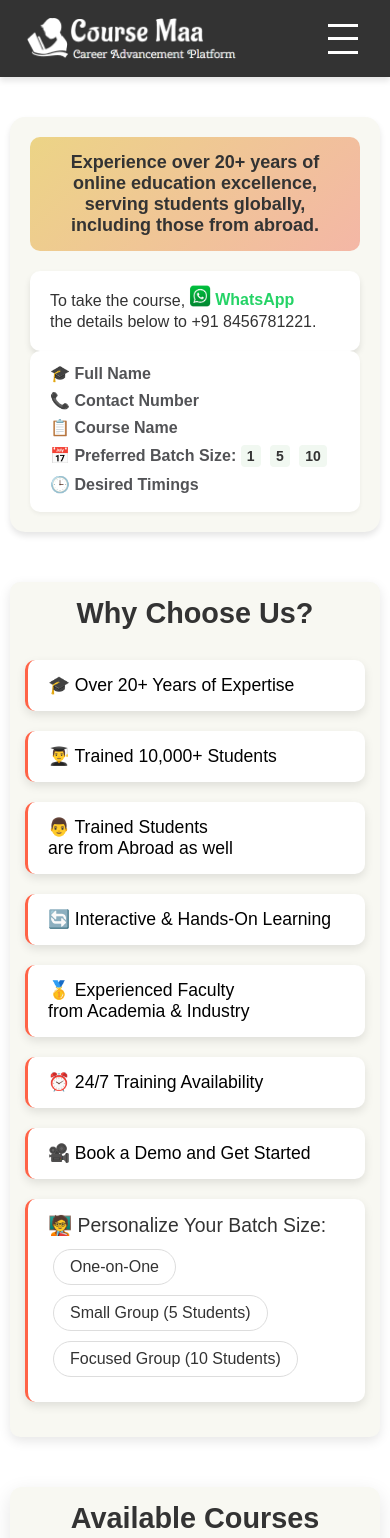
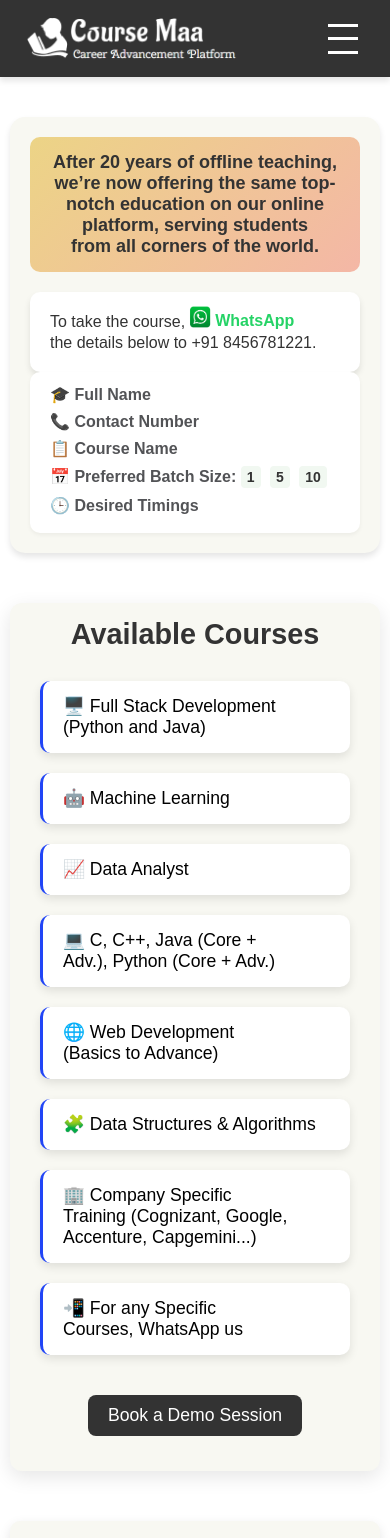
Before and after one commit to itsindrajput/codenexus, a React (Vite) app: page / in a window 390 px wide. Shown: the top 1538 px of the page. Built offline with nearby package versions, Linux system fonts and the light colour scheme; a web font is replaced by a local one.

Commit message:
Updating some content

```diff
--- a/src/components/CoursesSection.jsx
+++ b/src/components/CoursesSection.jsx
@@ -12,6 +12,15 @@ const CoursesSection = () => {
     <div className={styles.container}>
       {/* Conditionally render MobileCard only for mobile view */}
       {isMobile && <MobileCard />}
+
+      {/* available_Courses_mobo render only for mobile view */}
+      <div className={styles.available_Courses_mobo}>
+        <div className={styles.availableCourses}>
+          <h2 className={styles.heading}>Available Courses</h2>
+          <Courses />
+          <button className={styles.demoButton}>Book a Demo Session</button>
+        </div>
+      </div>
 
       <div className={styles.whyChooseUs}>
         <h2 className={styles.heading}>Why Choose Us?</h2>
@@ -36,10 +45,13 @@ const CoursesSection = () => {
         </ul>
       </div>
 
-      <div className={styles.availableCourses}>
-        <h2 className={styles.heading}>Available Courses</h2>
-        <Courses />
-        <button className={styles.demoButton}>Book a Demo Session</button>
+      {/* available_Courses_desk render only for desktop view */}
+      <div className={styles.available_Courses_desk}>
+        <div className={styles.availableCourses}>
+          <h2 className={styles.heading}>Available Courses</h2>
+          <Courses />
+          <button className={styles.demoButton}>Book a Demo Session</button>
+        </div>
       </div>
 
       {/* Conditionally render the "Get Started" section only for larger screens */}
--- a/src/components/CoursesSection.module.css
+++ b/src/components/CoursesSection.module.css
@@ -5,6 +5,10 @@
   margin: 0 auto;
   display: grid;
   grid-template-columns: 0.95fr 1fr 0.55fr;
+}
+
+.available_Courses_mobo {
+  display: none;
 }
 
 .whyChooseUs {
@@ -227,6 +231,12 @@
     display: grid;
     grid-template-columns: 1fr;
   }
+  .available_Courses_mobo {
+    display: block;
+  }
+  .available_Courses_desk {
+    display: none;
+  }
   .whatsappIcon {
     width: 40px;
     height: 40px;
@@ -277,6 +287,12 @@
     display: grid;
     grid-template-columns: 1fr;
   }
+  .available_Courses_mobo {
+    display: block;
+  }
+  .available_Courses_desk {
+    display: none;
+  }
   .heading {
     font-size: 1.8em;
     margin-bottom: 30px;
--- a/src/components/MobileCard.jsx
+++ b/src/components/MobileCard.jsx
@@ -7,8 +7,9 @@ const MobileCard = () => {
     <div className={styles.card}>
       <div className={styles.textBlock}>
         <p className={styles.highlightedText}>
-          Experience over 20+ years of online education excellence, serving
-          students globally, including those from abroad.
+          After 20 years of offline teaching, we’re now offering the same
+          top-notch education on our online platform, serving students from all
+          corners of the world.
         </p>
       </div>
       <div className={styles.whatsappSection}>
```
